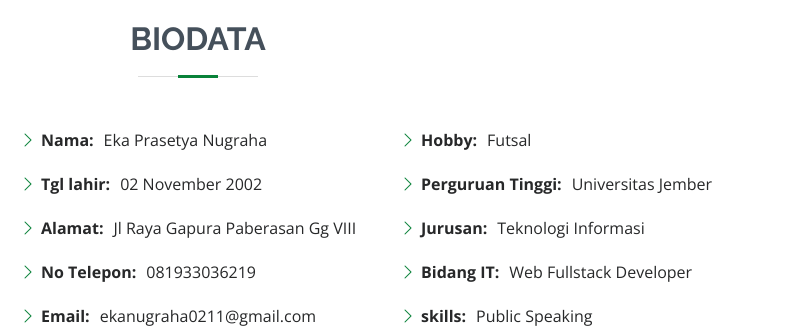
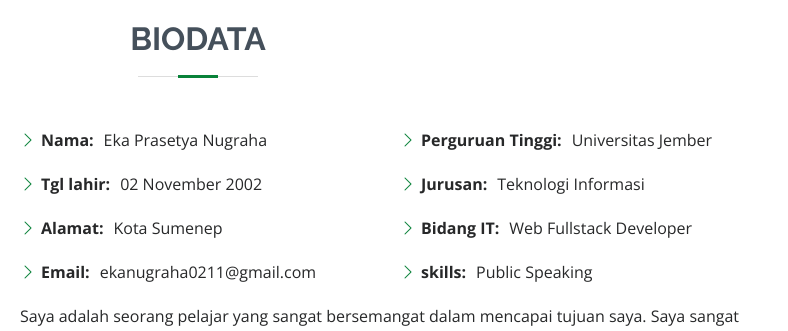
Before and after one commit to ekanugraha0211/Profile, a plain HTML site: page index.html in a window 1280 px wide. Shown: the part 840-1171 px from the top of the page, 492-1280 px from the left. Drawn offline with nearby package versions, Linux system fonts and the light colour scheme.

Commit message:
Update index.html

```diff
--- a/index.html
+++ b/index.html
@@ -94,8 +94,8 @@
                 <ul>
                   <li><i class="bi bi-chevron-right"></i> <strong>Nama:</strong> <span>Eka Prasetya Nugraha</span></li>
                   <li><i class="bi bi-chevron-right"></i> <strong>Tgl lahir:</strong> <span>02 November 2002</span></li>
-                  <li><i class="bi bi-chevron-right"></i> <strong>Alamat:</strong> <span>Jl Raya Gapura Paberasan Gg VIII</span></li>
-                  <li><i class="bi bi-chevron-right"></i> <strong>No Telepon:</strong> <span>081933036219</span></li>
+                  <li><i class="bi bi-chevron-right"></i> <strong>Alamat:</strong> <span>Kota Sumenep</span></li>
+
                   <li><i class="bi bi-chevron-right"></i> <strong>Email:</strong> <span>ekanugraha0211@gmail.com</span></li>
 
 
@@ -103,7 +103,7 @@
               </div>
               <div class="col-lg-6">
                 <ul>
-                  <li><i class="bi bi-chevron-right"></i> <strong>Hobby:</strong> <span>Futsal</span></li>
+
                   <li><i class="bi bi-chevron-right"></i> <strong>Perguruan Tinggi:</strong> <span>Universitas Jember</span></li>
                   <li><i class="bi bi-chevron-right"></i> <strong>Jurusan:</strong> <span>Teknologi Informasi</span></li>
                   <li><i class="bi bi-chevron-right"></i> <strong>Bidang IT:</strong> <span>Web Fullstack Developer</span></li>
```
